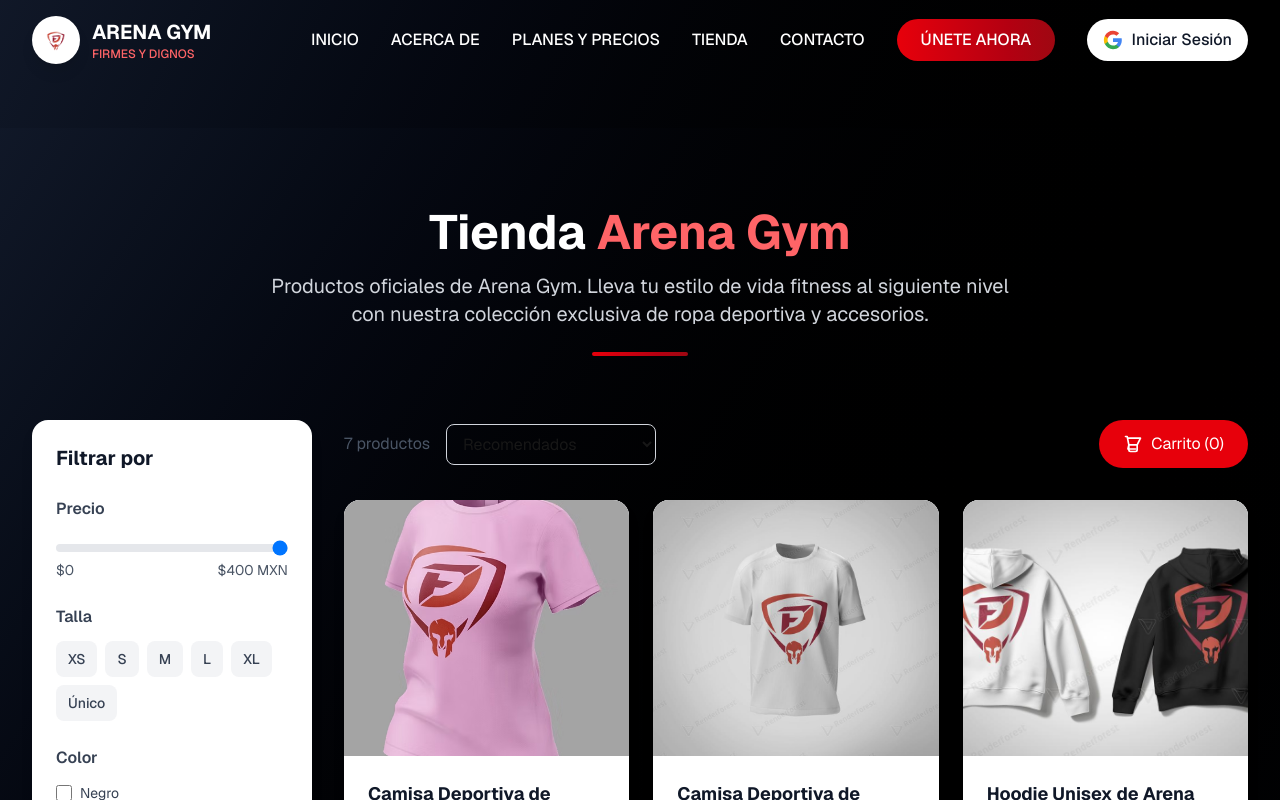
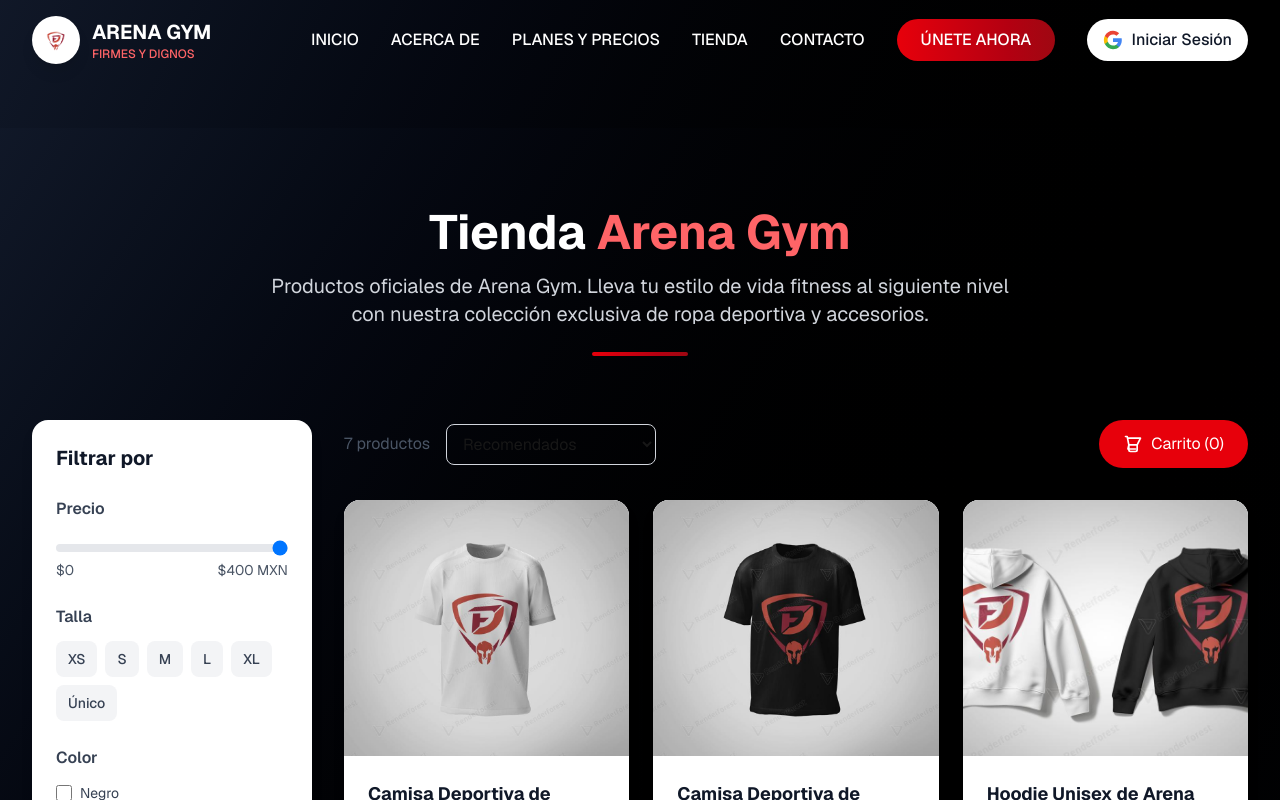
Before and after one commit to Sistemas-cloud/ArenaGym, a Next.js app: page /tienda in a window 1280 px wide. Shown: the top 800 px of the page. Built offline with nearby package versions, Linux system fonts and the light colour scheme.

Commit message:
REALY FINAL VERSION

```diff
--- a/src/app/components/Shop.tsx
+++ b/src/app/components/Shop.tsx
@@ -28,7 +28,7 @@
       id: 1,
       name: "Camisa Deportiva de Mujer de Arena Gym",
       price: 189,
-      image: "/images/camisa_mujer.avif",
+      image: "/images/camisa_mujer.jpg",
       category: "Ropa Mujer",
       sizes: ["XS", "S", "M", "L", "XL"],
       colors: ["Negro", "Rojo", "Blanco"],
--- a/src/app/components/Testimonials.tsx
+++ b/src/app/components/Testimonials.tsx
@@ -91,7 +91,7 @@
           isVisible ? 'translate-y-0 opacity-100' : 'translate-y-10 opacity-0'
         }`}>
           <h2 className="text-5xl font-bold mb-4">
-            Lo que Dicen Nuestros <span className="text-red-500">Miembros</span>
+            TESTIMONIOS
           </h2>
           <p className="text-xl text-gray-300 max-w-3xl mx-auto mb-6">
             Historias reales de transformación que inspiran y motivan
```
Also changed, not shown: public/images/camisa_hombre.jpg, public/images/camisa_mujer.jpg (added).
